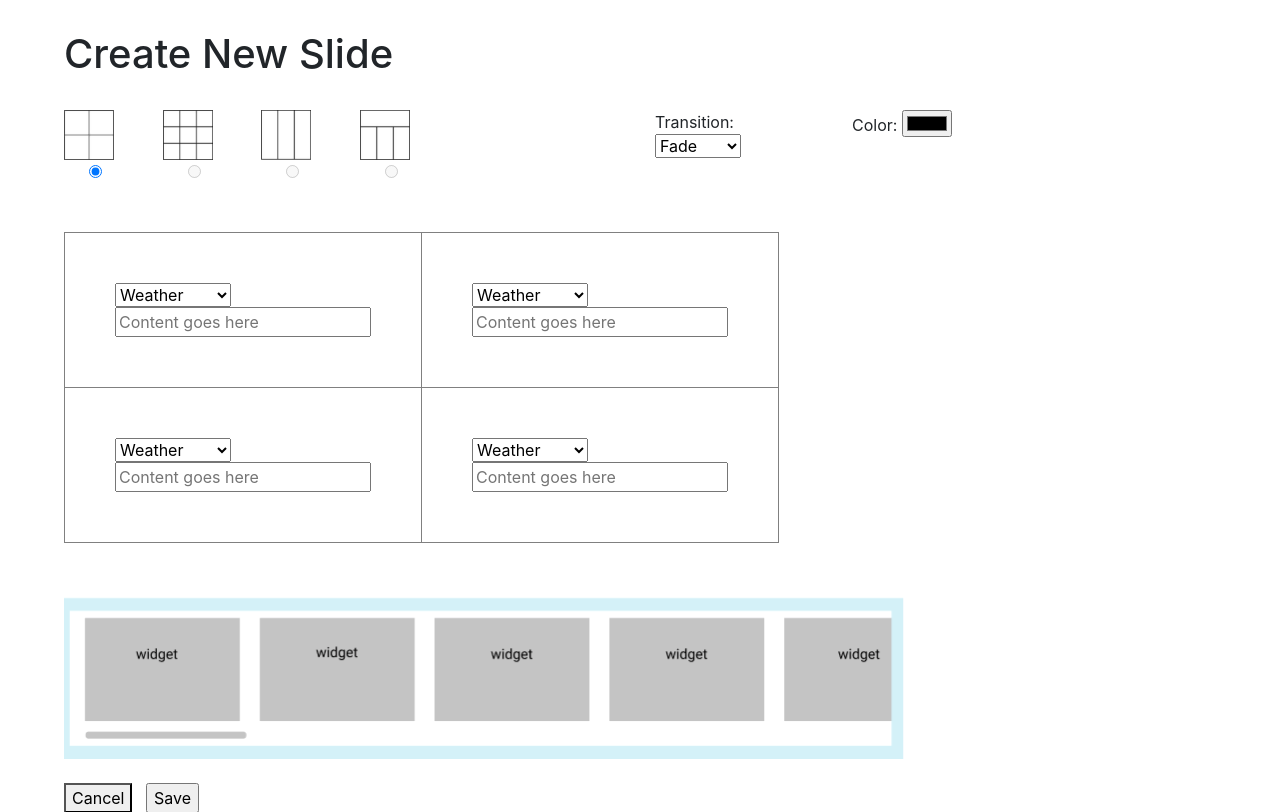
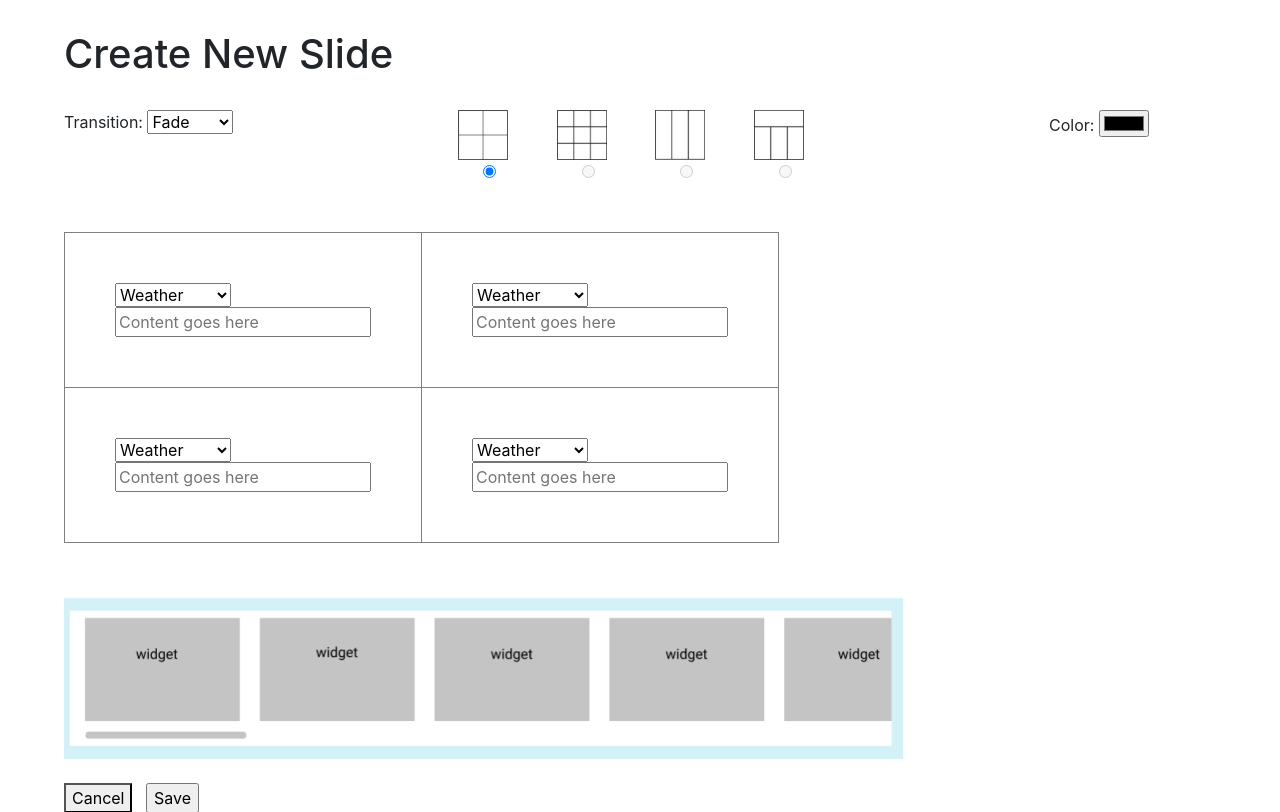
Before and after one commit to KevinPirabaharan/CIS-3750-Project-Group-2, a PHP site: page /create/edit.php?day=1 in a window 1280 px wide. Shown: the part 87-899 px from the top of the page. Run offline with PHP 8.4, Linux system fonts and the light colour scheme; some libraries are stand-ins or nearby versions.

Commit message:
Update edit.php

```diff
--- a/create/edit.php
+++ b/create/edit.php
@@ -65,6 +65,17 @@ if (isset($_POST['submit'])){
 
             <form method="post" action="">
                 <div class="row">
+
+                <div class="col-md-4">
+                <p>Transition: <select required name="transition">
+                <option value="Fade">Fade</option>
+                <option value="Wipe">Wipe</option>
+                <option value="Dissolve">Dissolve</option>
+                <option value="Peel Off">Peel Off</option>
+                </select></p>
+                </div>
+
+
                 <div class="col-md-1">
                     <img src="../images/2x2.jpg" class="gridImg"><br>
                     <input class="gridRadio" checked value="2x2" name="gridLayout" type="radio">
@@ -83,14 +94,7 @@ if (isset($_POST['submit'])){
                 </div>
 
 
-                <div class="col-md-2">
-                <p>Transition: <select required name="transition">
-                <option value="Fade">Fade</option>
-                <option value="Wipe">Wipe</option>
-                <option value="Dissolve">Dissolve</option>
-                <option value="Peel Off">Peel Off</option>
-                </select></p>
-                </div>
+
 
                 <div class="col-md-2">
                 <p>Color: <input required name="background" type="color"></p>
```
